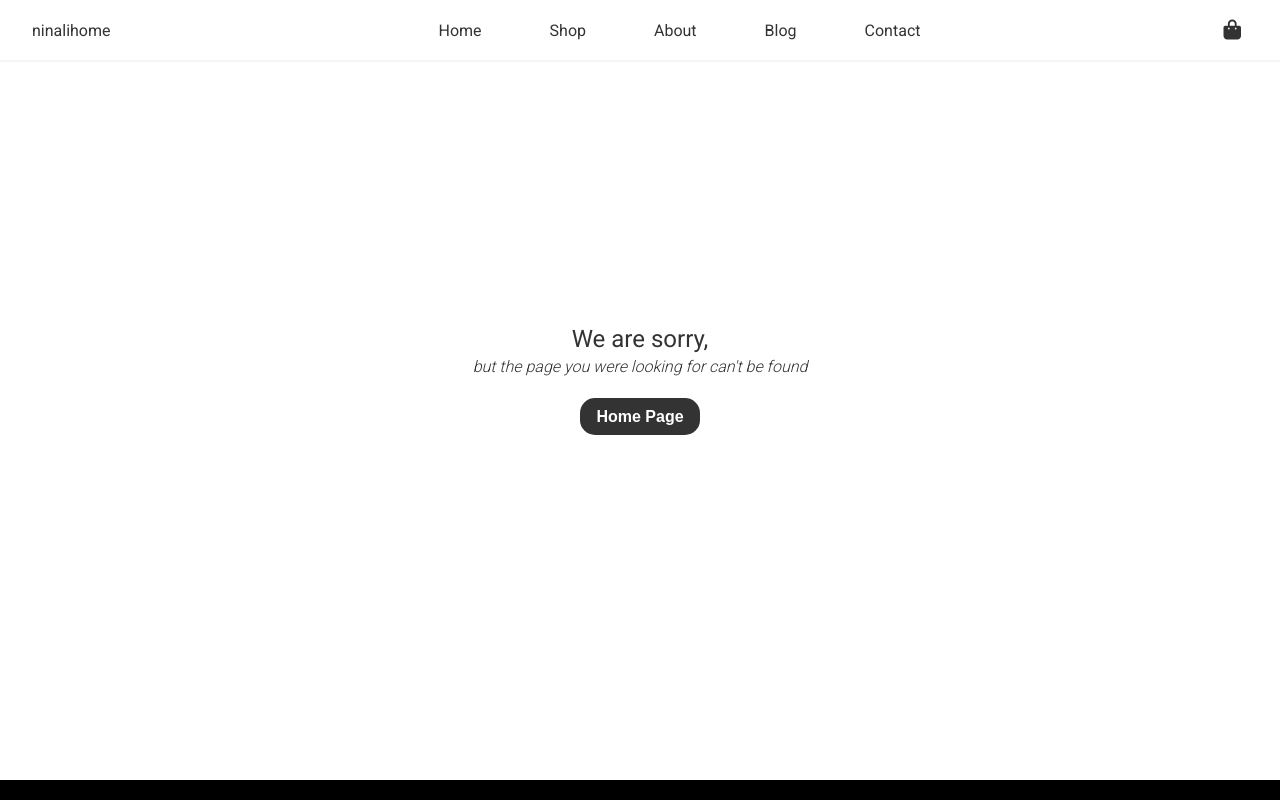
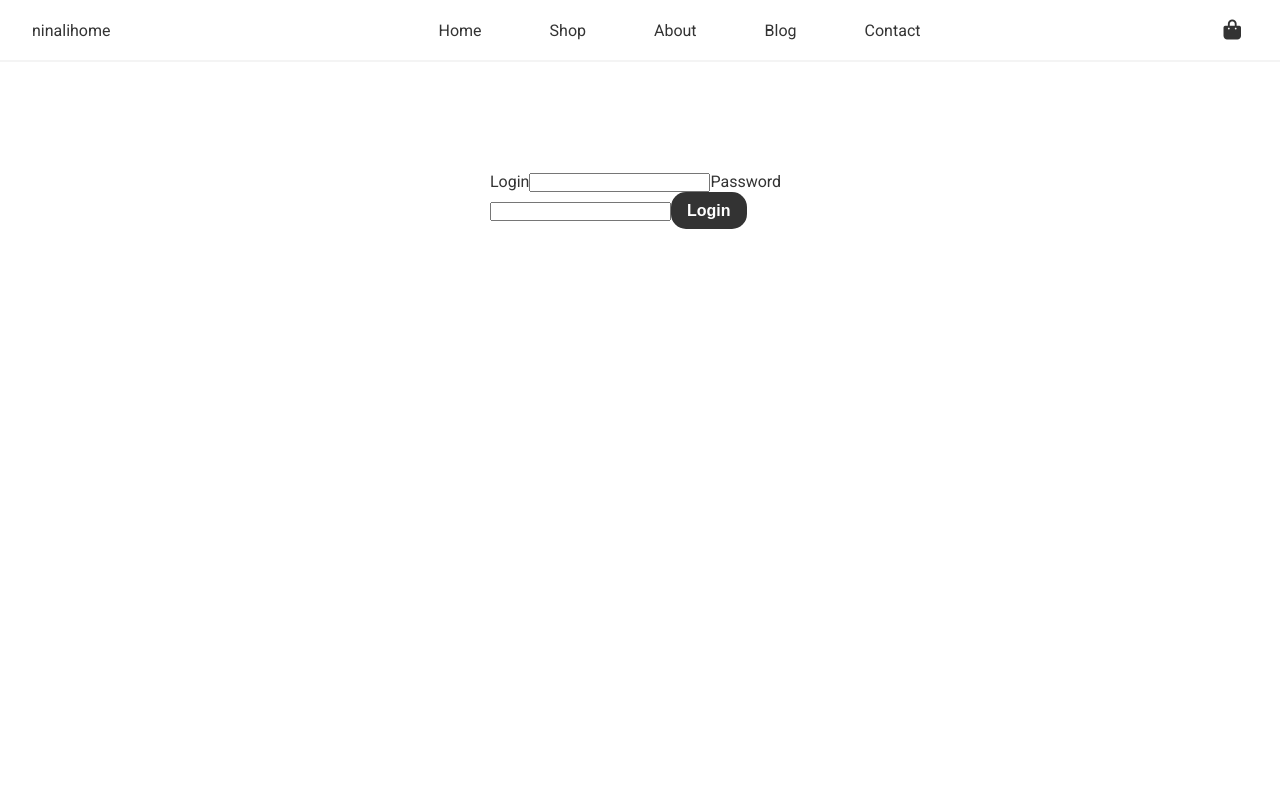
Before and after one commit to nikitabobers/ninalihome, a React (Create React App) app in the folder client/: page /admin/login in a window 1280 px wide. Shown: the top 800 px of the page. Built offline with nearby package versions, Linux system fonts and the light colour scheme.

Commit message:
public/private route setup

```diff
--- a/client/src/App.jsx
+++ b/client/src/App.jsx
@@ -4,27 +4,38 @@ import Header from "./components/layout/header/Header";
 import Cart from "./components/pages/cart/Cart";
 import Home from "./components/pages/home/Home";
 import Shop from "./components/pages/shop/Shop";
-import About from "./components/pages/about/About";
-import Blog from "./components/pages/blog/Blog";
+// import About from "./components/pages/about/About";
+// import Blog from "./components/pages/blog/Blog";
 import Contact from "./components/pages/contact/Contact";
 import Footer from "./components/layout/footer/Footer";
 import PageNotFound from "./components/pages/notFound/PageNotFound";
 import Product from "./components/pages/product/Product";
+import Shipping from "./components/pages/shipping/Shipping";
+import Order from "./components/pages/order/Order";
+import Login from "./components/pages/admin/login/Login";
+import AdminPanel from "./components/pages/admin/panel/AdminPanel";
+import { PrivateRoute } from "./components/PrivateRoute";
+import { PublicRoute } from "./components/PublicRoute";
 
 function App() {
     return (
         <Router>
             <Header />
             <Switch>
-				<Route exact path="/" component={Home} />
-				<Route exact path="/cart" component={Cart} />
-				<Route exact path="/shop" component={Shop} />
-				<Route exact path="/product/:id" component={Product} />
-				<Route exact path="/about" component={About} />
-				<Route exact path="/blog" component={Blog} />
-				<Route exact path="/notfound" component={PageNotFound} />
-				<Route exact path="/contact" component={Contact} />
-				<Route path="*" component={PageNotFound} />
+                <PrivateRoute
+                    exact
+                    path="/admin/panel"
+                    component={AdminPanel}
+                />
+                <PublicRoute exact path="/" component={Home} />
+                <PublicRoute exact path="/cart" component={Cart} />
+                <PublicRoute exact path="/shop" component={Shop} />
+                <PublicRoute exact path="/product/:id" component={Product} />
+                <PublicRoute exact path="/contact" component={Contact} />
+                <PublicRoute exact path="/shipping" component={Shipping} />
+                <PublicRoute exact path="/order" component={Order} />
+                <PublicRoute exact path="/admin/login" component={Login} />
+                <PublicRoute path="*" component={PageNotFound} />
             </Switch>
             <Footer />
         </Router>
@@ -32,3 +43,6 @@ function App() {
 }
 
 export default App;
+// <Route exact path="/about" component={About} />
+// <Route exact path="/blog" component={Blog} />
+// <Route exact path="/notfound" component={PageNotFound} />
--- /dev/null
+++ b/client/src/components/PrivateRoute.jsx
@@ -0,0 +1,24 @@
+import React from "react";
+import { Route, Redirect } from "react-router-dom";
+import { useSelector, useDispatch } from "react-redux";
+
+const PrivateRoute = ({ component: Component, ...rest }) => {
+    const admin = useSelector((state) => state.admin);
+    const { adminUser } = admin;
+    return (
+        // Show the component only when the user is logged in
+        // Otherwise, redirect the user to /signin page
+        <Route
+            {...rest}
+            render={(props) =>
+                adminUser ? (
+                    <Component {...props} />
+                ) : (
+                    <Redirect to="/admin/login" />
+                )
+            }
+        />
+    );
+};
+
+export { PrivateRoute };
--- /dev/null
+++ b/client/src/components/PublicRoute.jsx
@@ -0,0 +1,8 @@
+import React from "react";
+import { Route, Redirect } from "react-router-dom";
+
+const PublicRoute = ({ component, ...rest }) => {
+    return <Route component={component} {...rest} />;
+};
+
+export { PublicRoute };
--- /dev/null
+++ b/client/src/components/pages/admin/login/Login.jsx
@@ -0,0 +1,28 @@
+import React, { useState } from "react";
+import "./login.css";
+
+function Login() {
+    return (
+        <div className="container">
+            <div className="login--section">
+                <form className="form--login form-section">
+                    <label className="form--label">
+                        Login
+                        <input type="text" />
+                    </label>
+                    <label className="form--label">
+                        Password
+                        <input type="text" />
+                    </label>
+                    <input
+                        type="submit"
+                        className="btn btn--black"
+                        value="Login"
+                    />
+                </form>
+            </div>
+        </div>
+    );
+}
+
+export default Login;
--- /dev/null
+++ b/client/src/components/pages/admin/login/login.css
@@ -0,0 +1,13 @@
+.login--section {
+    min-height: 90vh;
+    display: flex;
+    flex-direction: column;
+    align-items: center;
+    margin-top: 7rem;
+}
+.form--login {
+    width: 300px;
+}
+.login--section .form-section {
+    box-shadow: none;
+}
--- /dev/null
+++ b/client/src/components/pages/admin/panel/AdminPanel.jsx
@@ -0,0 +1,7 @@
+import React from "react";
+
+const AdminPanel = () => {
+    return <div>admin panel</div>;
+};
+
+export default AdminPanel;
```
Lines whose indentation alone changed are shown as unchanged.
